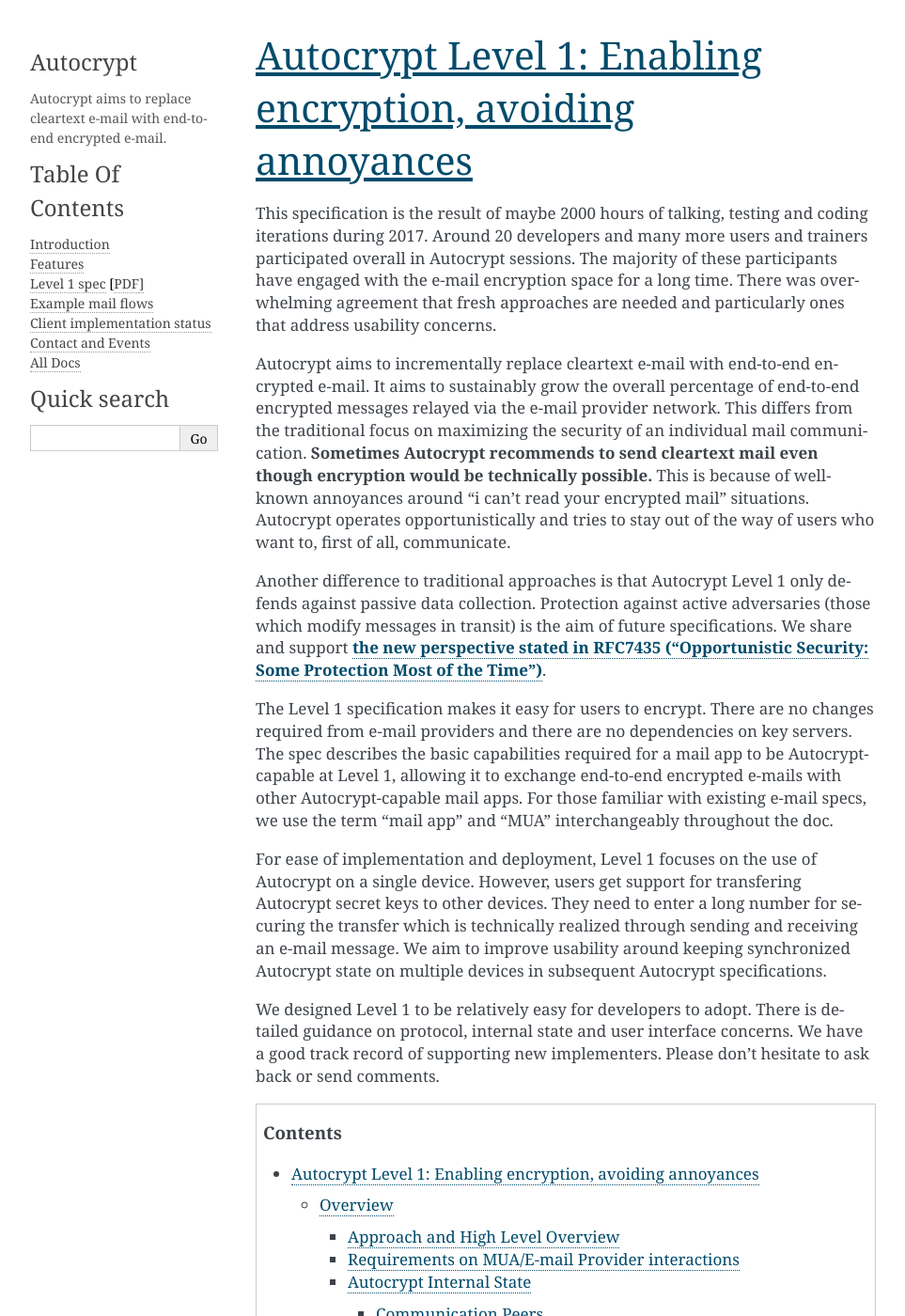
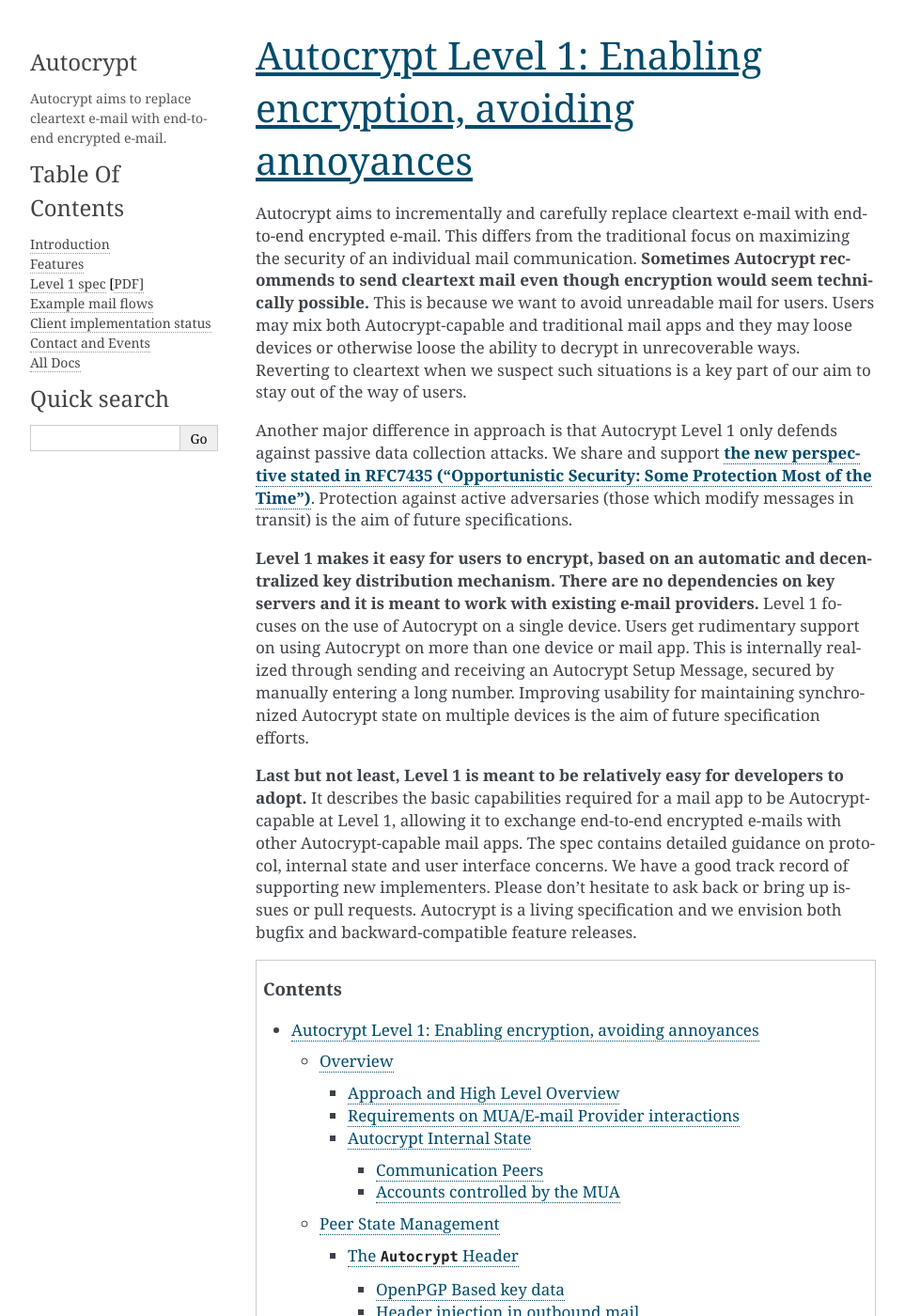
Before and after one commit to autocrypt/autocrypt, a Sphinx documentation site: the page built from doc/level1.rst, in a window 1280 px wide and 1400 px high. Shown: the whole window at 94% size, without its empty margins (148-1111 px from the left). Built offline with Sphinx 7.4.7, drawn with Linux system fonts in a browser that asks for light colours.

Commit message:
another rework of the intro after the new round of @valodim and @dkg comments.

```diff
--- a/doc/level1.rst
+++ b/doc/level1.rst
@@ -6,51 +6,43 @@
 Autocrypt Level 1: Enabling encryption, avoiding annoyances
 ===========================================================
 
-This specification is the result of maybe 2000 hours of talking, testing and
-coding iterations during 2017. Around 20 developers and many more users and
-trainers participated overall in Autocrypt sessions. The majority of these
-participants have engaged with the e-mail encryption space for a
-long time. There was overwhelming agreement that fresh approaches are needed
-and particularly ones that address usability concerns.
+Autocrypt aims to incrementally and carefully replace cleartext e-mail
+with end-to-end encrypted e-mail. This differs from the traditional focus
+on maximizing the security of an individual mail communication.
+**Sometimes Autocrypt recommends to send cleartext mail even though
+encryption would seem technically possible.** This is because we want to
+avoid unreadable mail for users. Users may mix both Autocrypt-capable
+and traditional mail apps and they may loose devices or otherwise loose
+the ability to decrypt in unrecoverable ways.  Reverting to cleartext
+when we suspect such situations is a key part of our aim to stay out of
+the way of users.
 
-Autocrypt aims to incrementally replace cleartext e-mail with end-to-end
-encrypted e-mail. It aims to sustainably grow the overall percentage of
-end-to-end encrypted messages relayed via the e-mail provider network.
-This differs from the traditional focus on maximizing the security of an
-individual mail communication. **Sometimes Autocrypt recommends to
-send cleartext mail even though encryption would be technically
-possible.** This is because of well-known annoyances around "i can't
-read your encrypted mail" situations. Autocrypt operates opportunistically
-and tries to stay out of the way of users who want to, first of all,
-communicate.
+Another major difference in approach is that Autocrypt Level 1 only
+defends against passive data collection attacks. We share and support
+:rfc:`the new perspective stated in RFC7435 ("Opportunistic Security: Some
+Protection Most of the Time") <7435#section-1.2>`. Protection against
+active adversaries (those which modify messages in transit) is the aim
+of future specifications.
 
-Another difference to traditional approaches is that Autocrypt Level 1
-only defends against passive data collection. Protection against active
-adversaries (those which modify messages in transit) is the aim of
-future specifications. We share and support :rfc:`the new perspective
-stated in RFC7435 ("Opportunistic Security: Some Protection Most of the
-Time") <7435#section-1.2>`.
+**Level 1 makes it easy for users to encrypt, based on an automatic and
+decentralized key distribution mechanism. There are no dependencies on
+key servers and it is meant to work with existing e-mail providers.**
+Level 1 focuses on the use of Autocrypt on a single device. Users get
+rudimentary support on using Autocrypt on more than one device or mail app.
+This is internally realized through sending and receiving an Autocrypt
+Setup Message, secured by manually entering a long number. Improving
+usability for maintaining synchronized Autocrypt state on multiple
+devices is the aim of future specification efforts.
 
-The Level 1 specification makes it easy for users to encrypt. There are
-no changes required from e-mail providers and there are no dependencies
-on key servers. The spec describes the basic capabilities required for a
-mail app to be Autocrypt-capable at Level 1, allowing it to exchange
-end-to-end encrypted e-mails with other Autocrypt-capable mail apps. For
-those familiar with existing e-mail specs, we use the term "mail app"
-and "MUA" interchangeably throughout the doc.
-
-For ease of implementation and deployment, Level 1 focuses on the use of
-Autocrypt on a single device. However, users get support for transfering
-Autocrypt secret keys to other devices. They need to enter a
-long number for securing the transfer which is technically realized
-through sending and receiving an e-mail message. We aim to improve
-usability around keeping synchronized Autocrypt state on multiple
-devices in subsequent Autocrypt specifications.
-
-We designed Level 1 to be relatively easy for developers to adopt. There is
-detailed guidance on protocol, internal state and user interface concerns.
-We have a good track record of supporting new implementers. Please
-don't hesitate to ask back or send comments.
+**Last but not least, Level 1 is meant to be relatively easy for
+developers to adopt.** It describes the basic capabilities required for
+a mail app to be Autocrypt-capable at Level 1, allowing it to exchange
+end-to-end encrypted e-mails with other Autocrypt-capable mail apps. The
+spec contains detailed guidance on protocol, internal state and user
+interface concerns. We have a good track record of supporting new
+implementers. Please don't hesitate to ask back or bring up issues or
+pull requests. Autocrypt is a living specification and we envision both
+bugfix and backward-compatible feature releases.
 
 .. only:: builder_html
 
```
